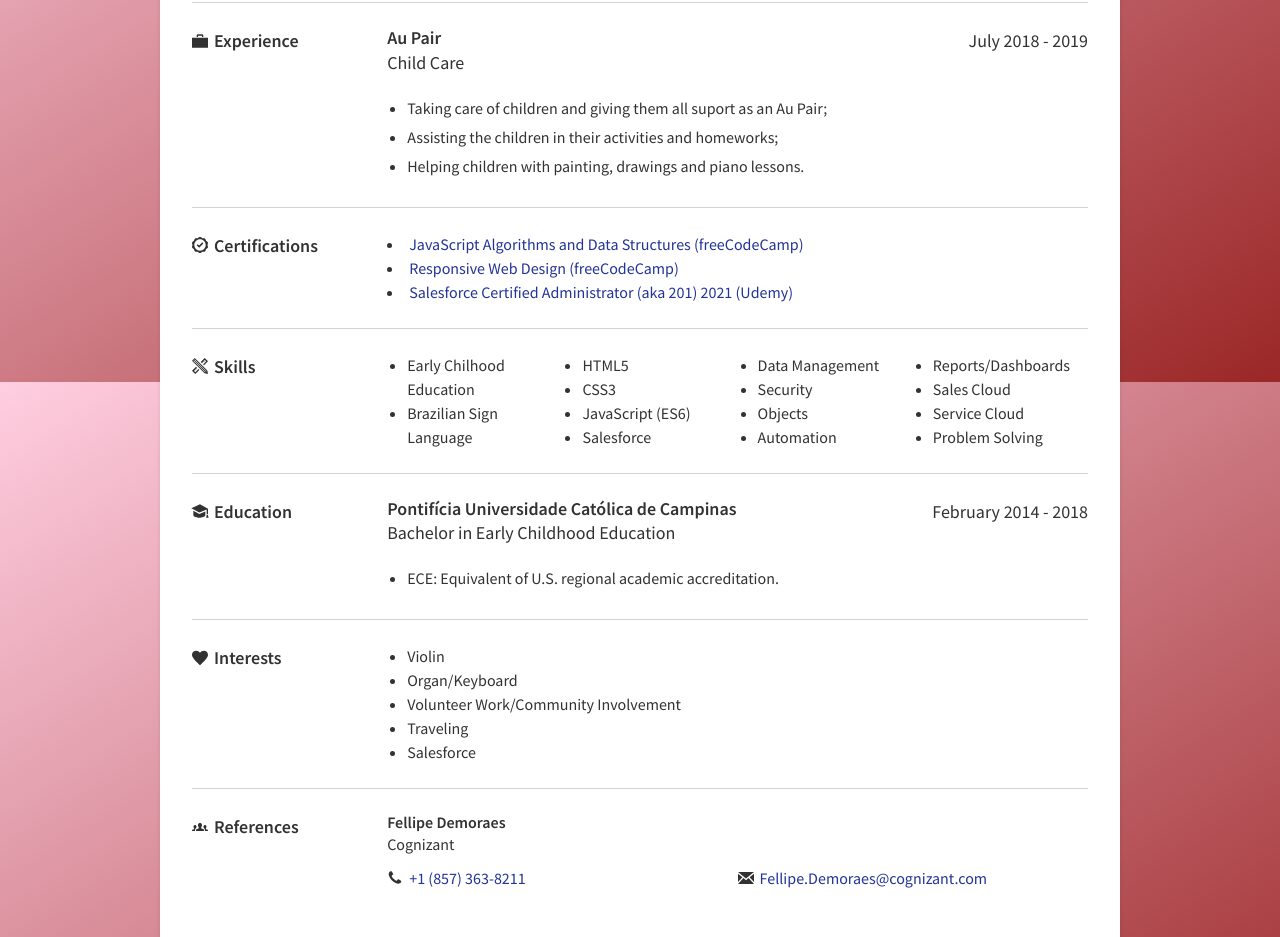
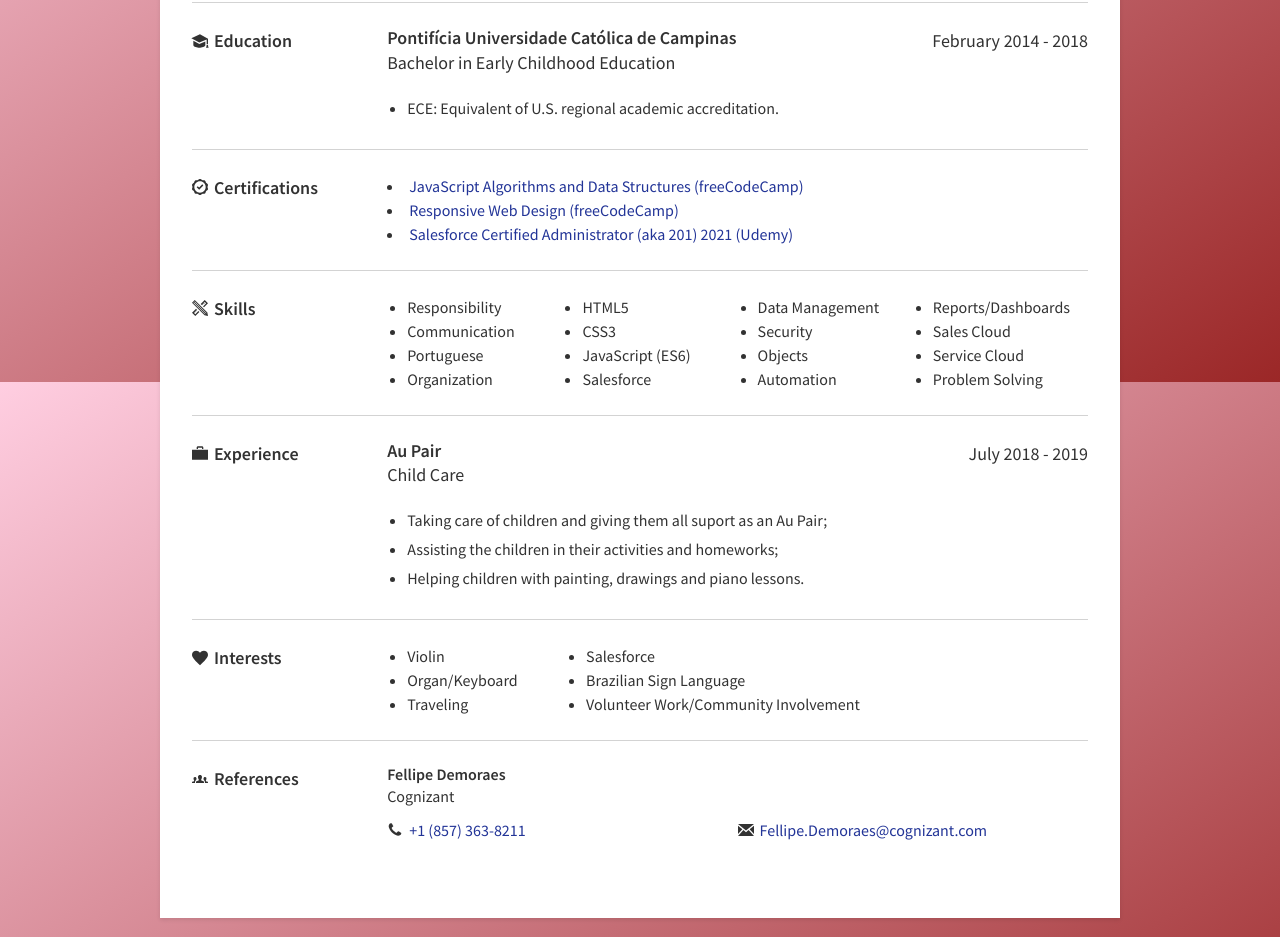
Before and after one commit to TamyresPortilho/resume, a website built with Parcel: page index.html in a window 1280 px wide. Shown: the part 418-1355 px from the top of the page. Built offline with nearby package versions, Linux system fonts and the light colour scheme.

Commit message:
updated resume

```diff
--- a/index.html
+++ b/index.html
@@ -136,33 +136,30 @@
               viewBox="0 0 24 24"
             >
               <path
-                d="M24 22h-24v-15h24v15zm-15-20c-1.104 0-2 .896-2 2v2h2v-1.5c0-.276.224-.5.5-.5h5c.276 0 .5.224.5.5v1.5h2v-2c0-1.104-.896-2-2-2h-6z"
+                d="M20 12.875v5.068c0 2.754-5.789 4.057-9 4.057-3.052 0-9-1.392-9-4.057v-6.294l9 4.863 9-3.637zm-8.083-10.875l-12.917 5.75 12 6.5 11-4.417v7.167h2v-8.25l-12.083-6.75zm13.083 20h-4c.578-1 1-2.5 1-4h2c0 1.516.391 2.859 1 4z"
               />
             </svg>
-            Experience
+            Education
           </div>
         </div>
         <div>
           <div class="job">
             <div class="job-title-container">
               <div>
-                <div class="job-company">Au Pair</div>
-                <div class="job-title">Child Care</div>
+                <div class="job-company">Pontifícia Universidade Católica de Campinas</div>
+                <div class="job-title">
+                  Bachelor in Early Childhood Education
+                </div>
               </div>
-              <div>July 2018 - 2019</div>
+              <div>February 2014 - 2018</div>
             </div>
             <!-- end job-title-container-->
             <ul>
-              <li>
-                Taking care of children and giving them all suport as an Au
-                Pair;
-              </li>
-              <li>Assisting the children in their activities and homeworks;</li>
-              <li>
-                Helping children with painting, drawings and piano lessons.
-              </li>
+                <li>ECE: Equivalent of U.S. regional academic accreditation.</li>
             </ul>
+
           </div>
+          <!-- end job-->
       </section>
 
       <section>
@@ -223,8 +220,10 @@
         <div>
           <div class="skills-container">
             <ul>
-              <li>Early Chilhood Education</li>
-              <li>Brazilian Sign Language</li>
+              <li>Responsibility</li>
+              <li>Communication</li>
+              <li>Portuguese</li>
+              <li>Organization</li>
             </ul>
             <ul>
               <li>HTML5</li>
@@ -260,30 +259,33 @@
               viewBox="0 0 24 24"
             >
               <path
-                d="M20 12.875v5.068c0 2.754-5.789 4.057-9 4.057-3.052 0-9-1.392-9-4.057v-6.294l9 4.863 9-3.637zm-8.083-10.875l-12.917 5.75 12 6.5 11-4.417v7.167h2v-8.25l-12.083-6.75zm13.083 20h-4c.578-1 1-2.5 1-4h2c0 1.516.391 2.859 1 4z"
+                d="M24 22h-24v-15h24v15zm-15-20c-1.104 0-2 .896-2 2v2h2v-1.5c0-.276.224-.5.5-.5h5c.276 0 .5.224.5.5v1.5h2v-2c0-1.104-.896-2-2-2h-6z"
               />
             </svg>
-            Education
+            Experience
           </div>
         </div>
         <div>
           <div class="job">
             <div class="job-title-container">
               <div>
-                <div class="job-company">Pontifícia Universidade Católica de Campinas</div>
-                <div class="job-title">
-                  Bachelor in Early Childhood Education
-                </div>
+                <div class="job-company">Au Pair</div>
+                <div class="job-title">Child Care</div>
               </div>
-              <div>February 2014 - 2018</div>
+              <div>July 2018 - 2019</div>
             </div>
             <!-- end job-title-container-->
             <ul>
-                <li>ECE: Equivalent of U.S. regional academic accreditation.</li>
+              <li>
+                Taking care of children and giving them all suport as an Au
+                Pair;
+              </li>
+              <li>Assisting the children in their activities and homeworks;</li>
+              <li>
+                Helping children with painting, drawings and piano lessons.
+              </li>
             </ul>
-
           </div>
-          <!-- end job-->
       </section>
 
       <section>
@@ -307,10 +309,13 @@
             <ul>
                 <li>Violin</li>
                 <li>Organ/Keyboard</li>
+                <li>Traveling</li>
+              </ul>
+            <ul>
+                <li>Salesforce</li>
+                <li>Brazilian Sign Language</li>
                 <li>Volunteer Work/Community Involvement</li>
-                <li>Traveling</li>
-                <li>Salesforce</li>
-              </ul>
+            </ul>
         </div>
       </section>
 
--- a/style.css
+++ b/style.css
@@ -184,14 +184,21 @@ Certifications
 * =Interests
 ***********************************/
 
-.interests-container ul {
-  list-style-type: disc;
-  margin-left: 20px;
+.interests-container {
+  display: grid;
+  grid-template-columns: 2.4fr 5fr 1fr 1fr;
+  grid-gap: 0px;
+  margin-bottom: 0px;
 }
 
 .interests-container img {
   height: 40px;
   opacity: 0.75;
+}
+
+.interests-container ul {
+  margin-left: 20px;
+  list-style-type: disc;
 }
 
 /***********************************
```
